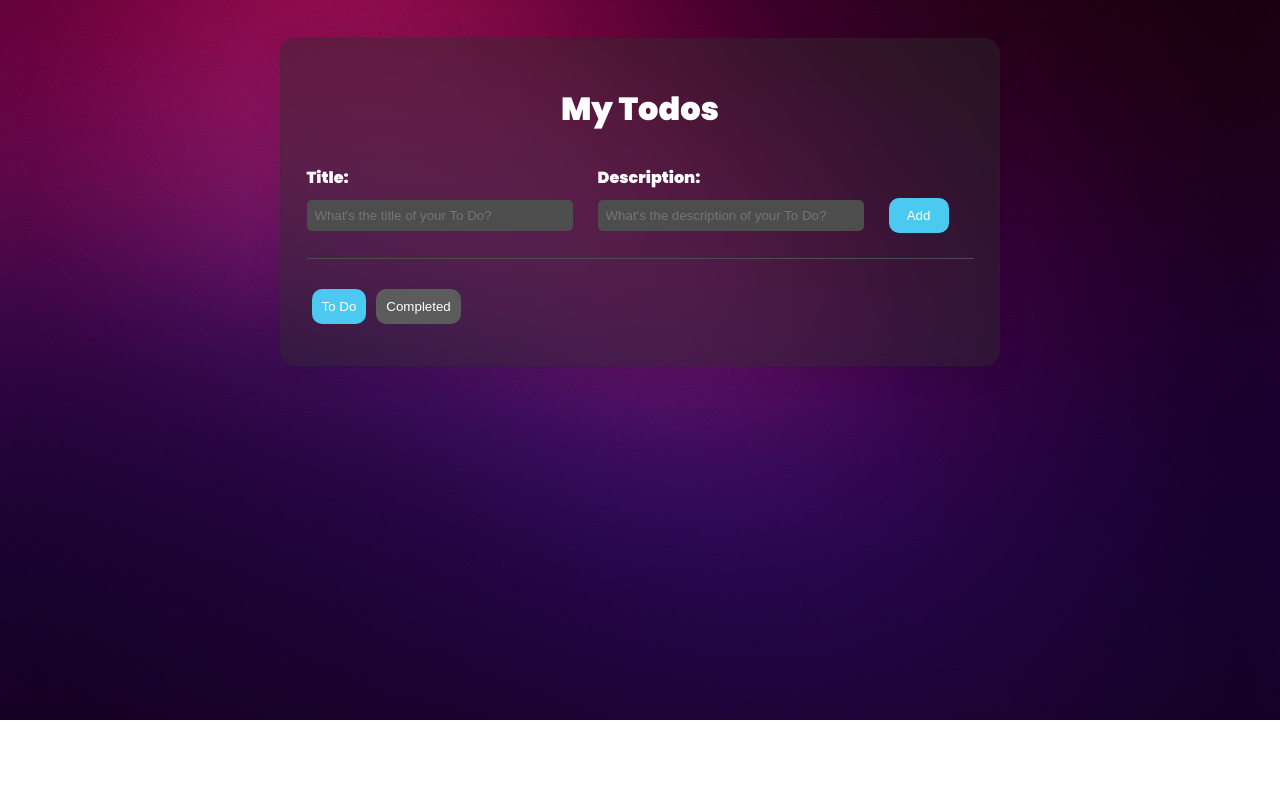
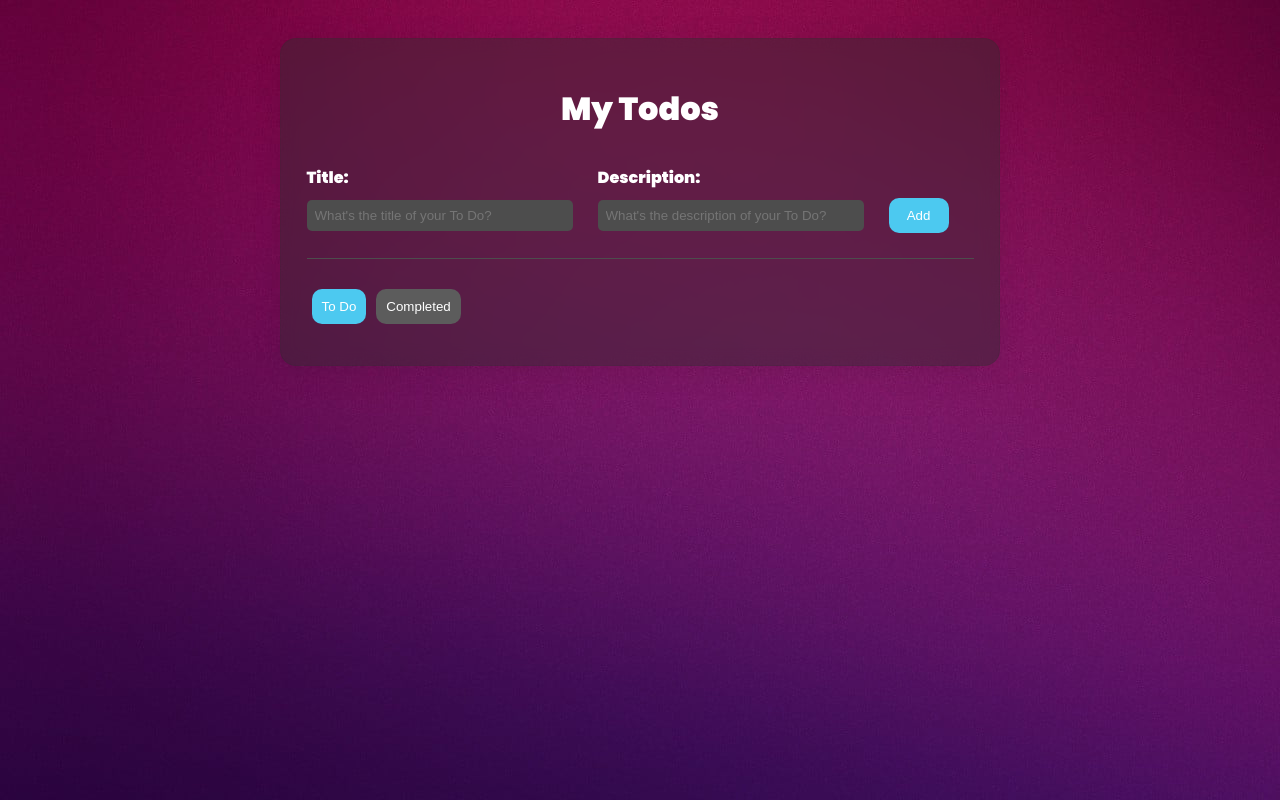
Before and after one commit to v1nss/to-do-app, a React (Create React App) app: page / in a window 1280 px wide. Built offline with nearby package versions, Linux system fonts and the light colour scheme.

Commit message:
shadow fix

```diff
--- a/src/App.css
+++ b/src/App.css
@@ -7,7 +7,7 @@ body{
   color: white;
   overflow: hidden;
   background-repeat: no-repeat;
-  background-size: cover;
+  background-size:autoq                                                                                                                                                                                 ;
   font-family: 'Poppins', sans-serif;
 }
 
@@ -233,7 +233,7 @@ h1{
   margin-bottom: 4px;
   width: 250px;
   border-radius: 5px;
-  background-color:rgb(134, 134, 134);
+  background-color:rgb(222, 222, 222);
   transition-duration: 0.4s;
 }
 
@@ -247,7 +247,7 @@ h1{
   padding: 8px;
   width: 250px;
   border-radius: 5px;
-  background-color:rgb(134, 134, 134);
+  background-color:rgb(222, 222, 222);
   transition-duration: 0.4s;
 }
 
```
